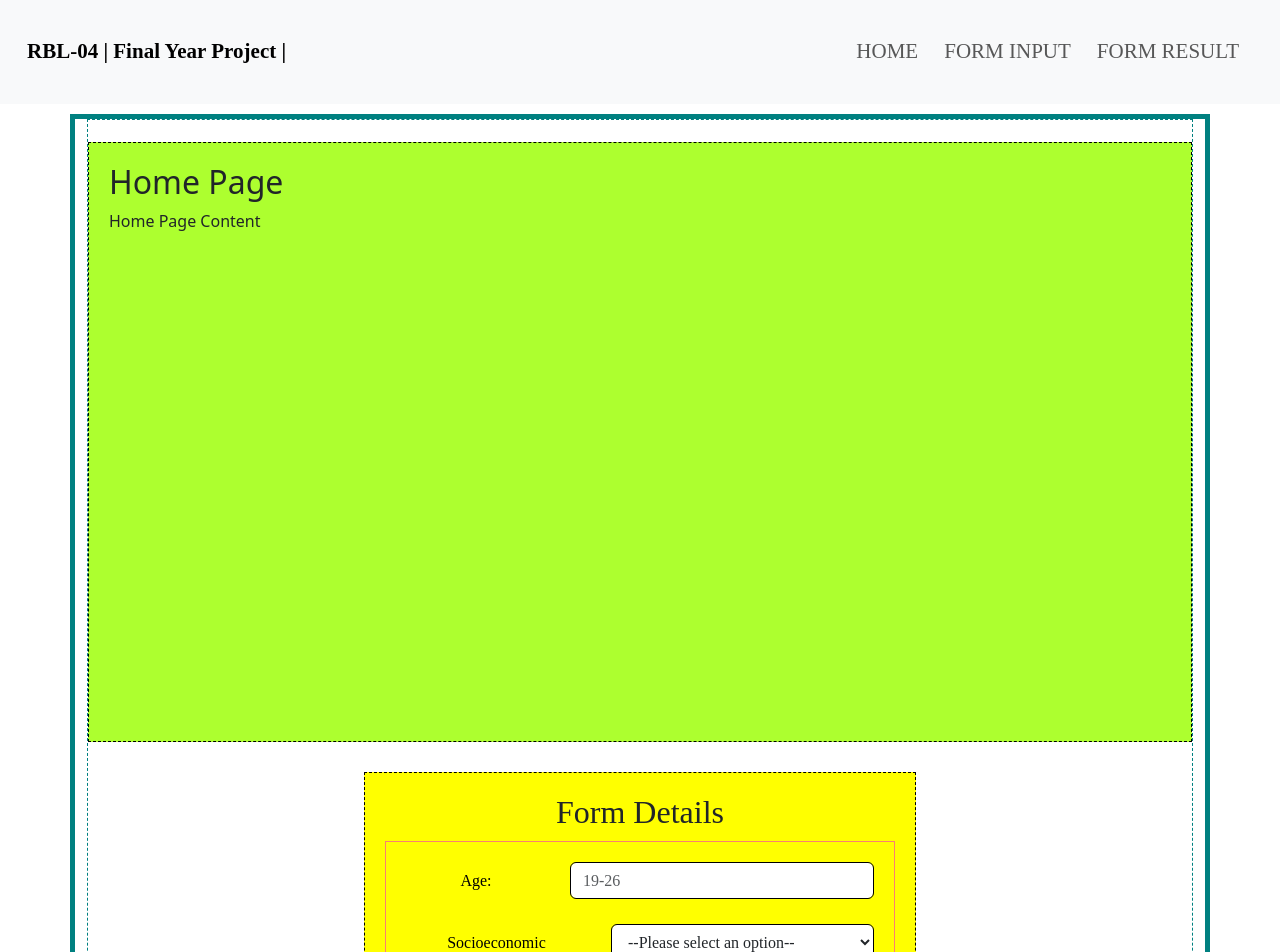
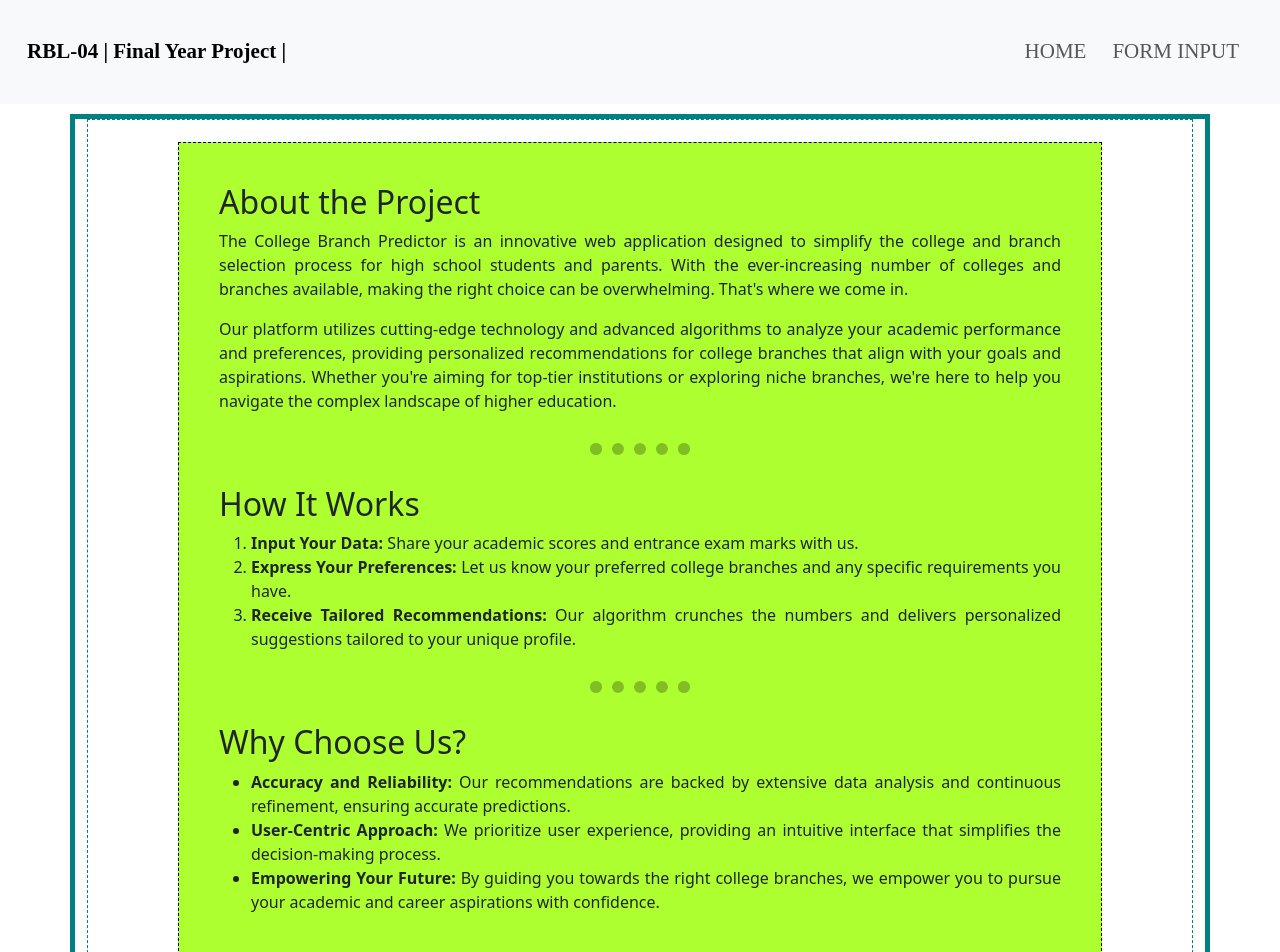
Before and after one commit to KarthikShetty27/project-frontend, a React (Create React App) app: page / in a window 1280 px wide. Shown: the top 952 px of the page. Built offline with nearby package versions, Linux system fonts and the light colour scheme.

Commit message:
Changes-2.4.0.2 Made changes in the css, navbar and home page content

```diff
--- a/src/components/Navbar/Navbar.js
+++ b/src/components/Navbar/Navbar.js
@@ -17,7 +17,7 @@ const Navbar = () => {
           <div className="navbar-nav navbar-brand">
             <NavLink className="nav-link" to="/home">HOME</NavLink>
             <NavLink className="nav-link" to="/form-input">FORM INPUT</NavLink>
-            <NavLink className="nav-link" to="/form-result">FORM RESULT</NavLink>
+            {/* <NavLink className="nav-link" to="/form-result">FORM RESULT</NavLink> */}
           </div>
         </div>
       </div>
--- a/src/pages/Home.js
+++ b/src/pages/Home.js
@@ -6,9 +6,59 @@ import './assets/css/styles.css'; // Import the CSS from styles.css file
 
 const Home = () => {
   return (
-    <div id="home">
-        <h2>Home Page</h2>
-        <p> Home Page Content </p>
+<div id="home">
+      <h2>About the Project</h2>
+      <p>
+        The College Branch Predictor is an innovative web application designed
+        to simplify the college and branch selection process for high school
+        students and parents. With the ever-increasing number of colleges and
+        branches available, making the right choice can be overwhelming. That's
+        where we come in.
+      </p>
+      <p>
+        Our platform utilizes cutting-edge technology and advanced algorithms
+        to analyze your academic performance and preferences, providing
+        personalized recommendations for college branches that align with your
+        goals and aspirations. Whether you're aiming for top-tier institutions
+        or exploring niche branches, we're here to help you navigate the
+        complex landscape of higher education.
+      </p>
+      <hr id="line" />
+      <h2>How It Works</h2>
+      <ol>
+        <li>
+          <strong>Input Your Data:</strong> Share your academic scores and
+          entrance exam marks with us.
+        </li>
+        <li>
+          <strong>Express Your Preferences:</strong> Let us know your preferred
+          college branches and any specific requirements you have.
+        </li>
+        <li>
+          <strong>Receive Tailored Recommendations:</strong> Our algorithm
+          crunches the numbers and delivers personalized suggestions tailored
+          to your unique profile.
+        </li>
+      </ol>
+      <hr id="line" />
+      <h2>Why Choose Us?</h2>
+      <ul>
+        <li>
+          <strong>Accuracy and Reliability:</strong> Our recommendations are
+          backed by extensive data analysis and continuous refinement, ensuring
+          accurate predictions.
+        </li>
+        <li>
+          <strong>User-Centric Approach:</strong> We prioritize user experience,
+          providing an intuitive interface that simplifies the decision-making
+          process.
+        </li>
+        <li>
+          <strong>Empowering Your Future:</strong> By guiding you towards the
+          right college branches, we empower you to pursue your academic and
+          career aspirations with confidence.
+        </li>
+      </ul>
     </div>
   );
 };
--- a/src/pages/assets/css/styles.css
+++ b/src/pages/assets/css/styles.css
@@ -33,9 +33,16 @@
 /* CSS for Home.js  Start */
 #home {
     background-color: greenyellow;
-    height: 600px;
-    padding: 20px;
-    margin: 10px 0px;
+    height: auto;
+    padding: 40px;
+    margin: 10px 90px;
+    text-align: justify;
+}
+#line {
+    margin: 30px auto;
+    border: 12px dotted black;
+    border-bottom: none;
+    width: 100px;
 }
 /* ***************** */
 
@@ -50,6 +57,9 @@
 
 /* Media Query for meduimScreen */
 @media screen and (width < 1200px) {
+    #home{
+        padding: 40px;
+    }
     #finput, #foutput{
         border: 3px solid cyan;
         width: 100%;
@@ -60,6 +70,9 @@
 }
 /* Media Query for smallScreen */
 @media screen and (993px < width < 1020px) {
+    #home{
+        padding: 40px;
+    }
     #finput, #foutput{
         height: 530px;
         margin-left: 8.5px;
@@ -68,6 +81,9 @@
 }
 /* Media Query for mobileScreen */
 @media screen and (width < 993px) {
+    #home{
+        padding: 40px;
+    }
     #finput, #foutput{
         height: auto;
     }
```
